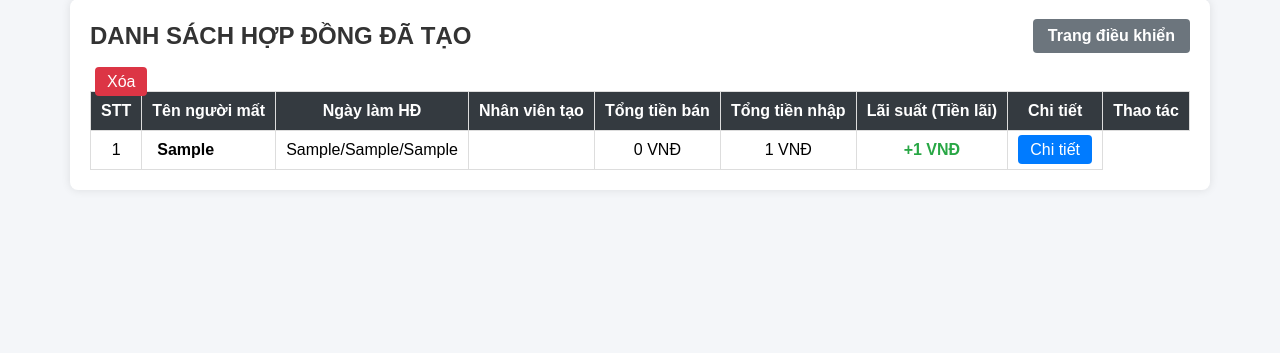
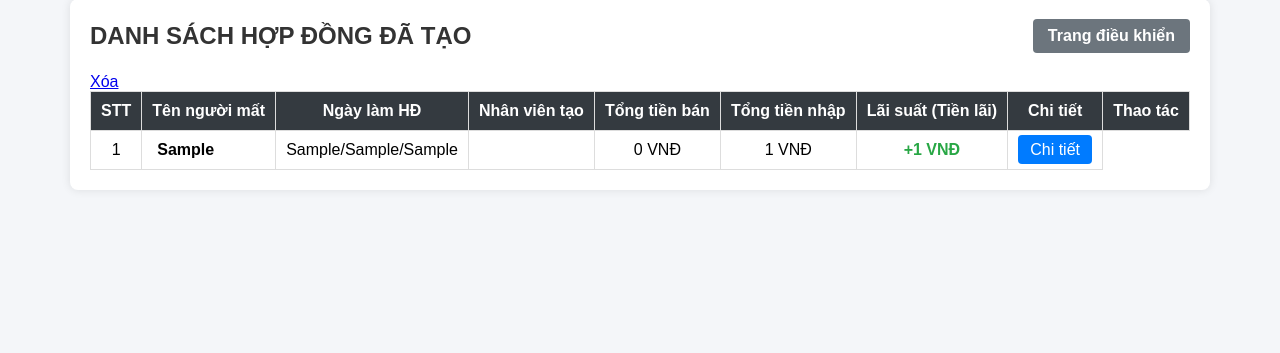
Before and after one commit to fsoua/quan-ly-kho-354, a Django app: page /quan_ly/hop_dong/ in a window 1280 px wide. Shown: the part 21-374 px from the top of the page. Run offline with Django 5.2, Linux system fonts and the light colour scheme; tables that the repository leaves empty hold one stand-in row (values such as "Sample post").

Commit message:
fix: xoa 2

```diff
--- a/btl/templates/quan_ly/danh_sach_hop_dong.html
+++ b/btl/templates/quan_ly/danh_sach_hop_dong.html
@@ -54,7 +54,9 @@
                 <td>
                     <a href="{% url 'chi_tiet_hop_dong' hd.contract_id %}" class="btn-detail">Chi tiết</a>
                 </td>
-                <a href="{% url 'xoa_hop_dong' hd.contract_id %}" class="btn-delete" onclick="return confirm('Bạn có chắc chắn muốn xóa hợp đồng này không?');" style="background-color: #dc3545; color: white; padding: 6px 12px; text-decoration: none; border-radius: 4px; margin-left: 5px;">Xóa</a>
+                </td>
+                <a href="{% url 'xoa_hop_dong' hd.contract_id %}">Xóa</a>
+                </td>
             </tr>
             {% empty %}
             <tr>
```
